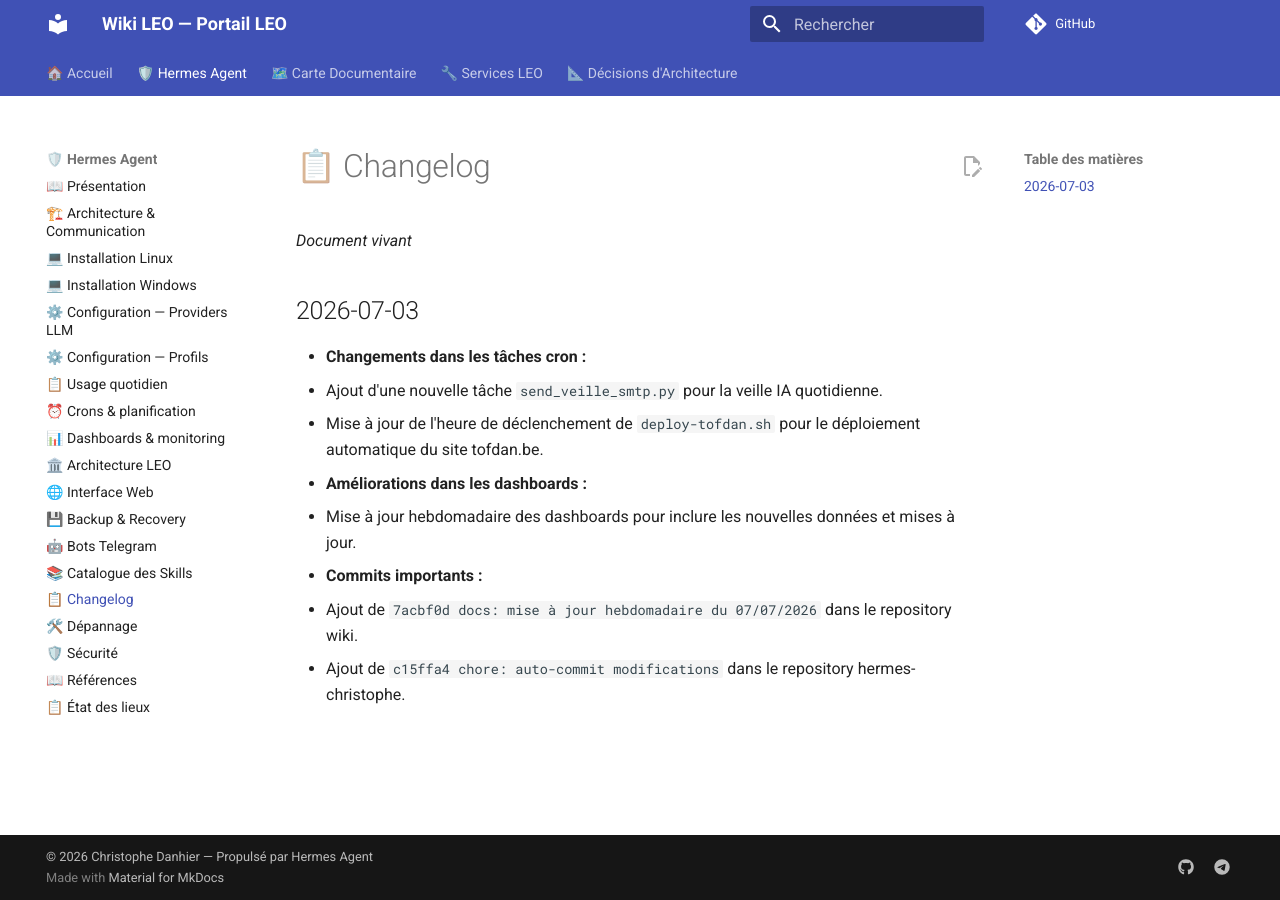
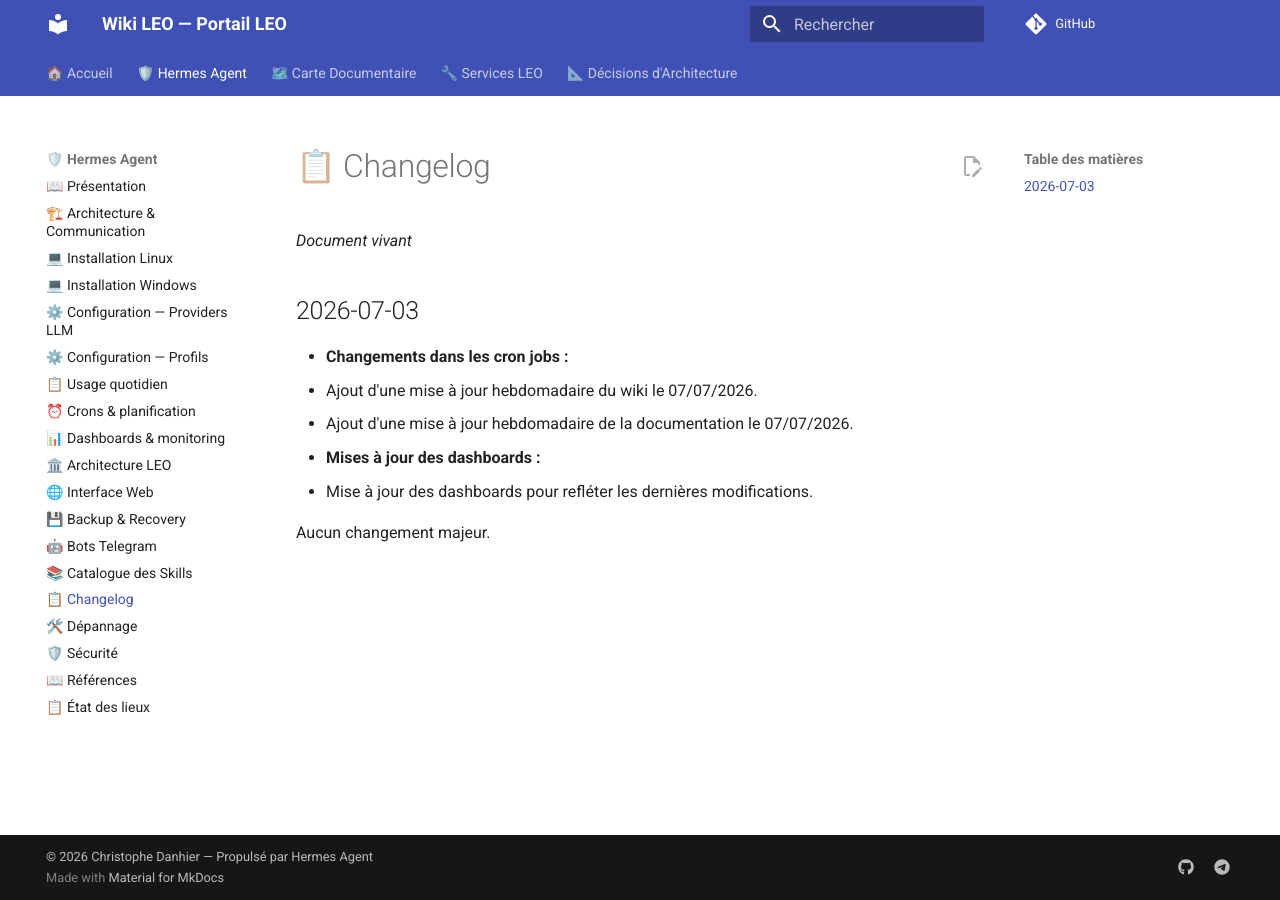
Before and after one commit to christophedanhier-hash/hermes-wiki, an MkDocs documentation site: the page built from docs/hermes/changelog.md, in a window 1280 px wide. Built offline with MkDocs 1.6.1 and Material for MkDocs 9.7.7, drawn with Linux system fonts in a browser that asks for light colours; comment, search, counter and statistics services are not loaded.

Commit message:
docs: mise à jour hebdomadaire du 07/07/2026

```diff
--- a/docs/hermes/changelog.md
+++ b/docs/hermes/changelog.md
@@ -4,11 +4,11 @@
 
 ## 2026-07-03
 
-- **Changements dans les tâches cron :**
-  - Ajout d'une nouvelle tâche `send_veille_smtp.py` pour la veille IA quotidienne.
-  - Mise à jour de l'heure de déclenchement de `deploy-tofdan.sh` pour le déploiement automatique du site tofdan.be.
-- **Améliorations dans les dashboards :**
-  - Mise à jour hebdomadaire des dashboards pour inclure les nouvelles données et mises à jour.
-- **Commits importants :**
-  - Ajout de `7acbf0d docs: mise à jour hebdomadaire du 07/07/2026` dans le repository wiki.
-  - Ajout de `c15ffa4 chore: auto-commit modifications` dans le repository hermes-christophe.
+- **Changements dans les cron jobs :**
+  - Ajout d'une mise à jour hebdomadaire du wiki le 07/07/2026.
+  - Ajout d'une mise à jour hebdomadaire de la documentation le 07/07/2026.
+
+- **Mises à jour des dashboards :**
+  - Mise à jour des dashboards pour refléter les dernières modifications.
+
+Aucun changement majeur.
```
Also changed, not shown: docs/hermes/architecture.md (+14 -17 lines).
